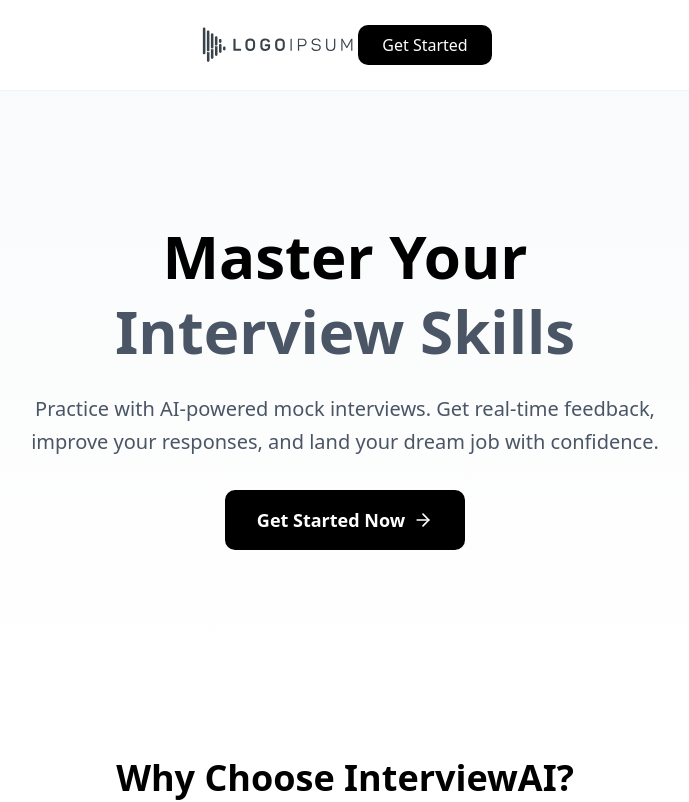
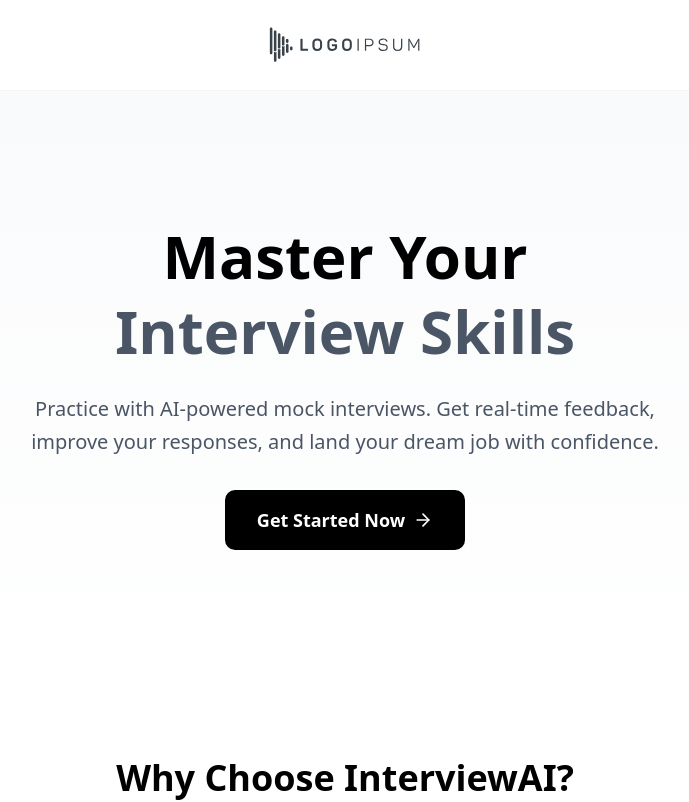
Before and after one commit to ankitabhijeet/AI-interviewer, a Next.js app: page / in a window 1280 px wide. Shown: the top 802 px of the page, without its empty margins (295-984 px from the left). Built offline with nearby package versions, Linux system fonts and the light colour scheme.

Commit message:
Update page.js

```diff
--- a/app/page.js
+++ b/app/page.js
@@ -44,12 +44,6 @@ export default function Home() {
         <div className="max-w-7xl mx-auto px-4 sm:px-6 lg:px-8">
           <div className="flex justify-center items-center py-6">
             <Image src={'/logo.svg'} width={160} height={100} alt="logo"/>
-            <button
-              onClick={handleGetStarted}
-              className="bg-black text-white px-6 py-2 rounded-lg hover:bg-gray-800 transition-colors duration-200 font-medium"
-            >
-              Get Started
-            </button>
           </div>
         </div>
       </header>
```
